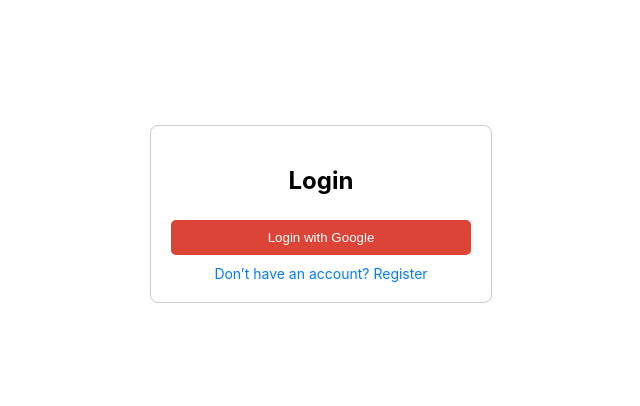
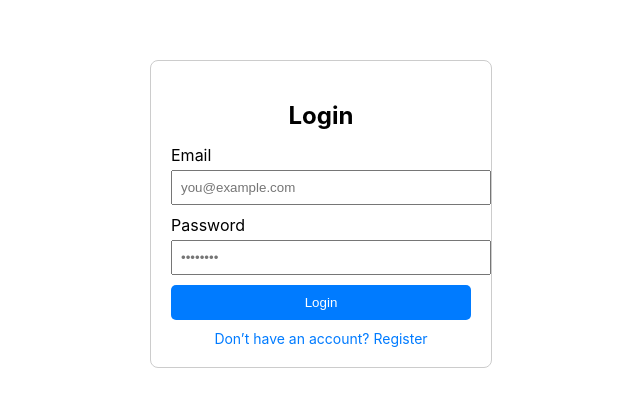
Before and after one commit to github4rslan/arslan-faisal-repo-frontend, a React (Create React App) app: page /login in a window 1280 px wide. Shown: the part 186-592 px from the top of the page, without its empty margins (319-959 px from the left). Built offline with nearby package versions, Linux system fonts and the light colour scheme.

Commit message:
Lets try

```diff
--- a/src/Login.js
+++ b/src/Login.js
@@ -1,72 +1,106 @@
 import React, { useState } from "react";
-import { useNavigate, Link } from "react-router-dom"; // ✅ add Link
-import { auth, provider, signInWithPopup } from "./firebase"; // Firebase functions
-import api from "./api"; // Axios instance to interact with the backend
+import { Link, useNavigate } from "react-router-dom";
+import api from "./api"; // 👈 import axios instance
 
 export default function Login() {
+  const [form, setForm] = useState({ email: "", password: "" });
   const [error, setError] = useState("");
   const [message, setMessage] = useState("");
   const navigate = useNavigate();
 
-  // Google Sign-In handler
-  const handleGoogleLogin = async () => {
+  function handleChange(e) {
+    const { name, value } = e.target;
+    setForm({ ...form, [name]: value });
+  }
+
+  async function handleSubmit(e) {
+    e.preventDefault();
+    setError("");
+    setMessage("");
+
+    if (!form.email || !form.password) {
+      setError("Both fields are required!");
+      return;
+    }
+
     try {
-      const result = await signInWithPopup(auth, provider); // Handle Google Sign-In
-      const user = result.user;
+      // 👇 use api.js instead of fetch
+      const res = await api.post("/auth/login", form);
 
-      // Prepare data for backend
-      const userData = {
-        email: user.email,
-        name: user.displayName,
-        photoURL: user.photoURL,
-        uid: user.uid,
-      };
-
-      // Save in your backend
-      await api.post("/auth/google-signin", userData);
-
-      // Store token + user locally
-      // Note: In Firebase v9, prefer an ID token if you need a verified JWT:
-      // const idToken = await user.getIdToken();
-      // localStorage.setItem("auth_token", idToken);
-      localStorage.setItem("auth_token", user.accessToken || ""); // falls back if you keep this shape
-      localStorage.setItem("user", JSON.stringify(user));
+      // ✅ Save token + user info
+      localStorage.setItem("auth_token", res.data.token);
+      localStorage.setItem("user", JSON.stringify(res.data.user));
 
       setMessage("✅ Login successful!");
       navigate("/dashboard");
     } catch (err) {
-      setError("Google login failed");
-      console.error(err);
+      setError(err.response?.data?.error || "Login failed");
     }
-  };
+  }
 
   return (
-    <div style={{ display: "flex", justifyContent: "center", alignItems: "center", height: "100vh" }}>
-      <div style={{ border: "1px solid #ccc", padding: "20px", borderRadius: "8px", backgroundColor: "#fff", width: "300px" }}>
+    <div
+      style={{
+        display: "flex",
+        justifyContent: "center",
+        alignItems: "center",
+        height: "100vh",
+      }}
+    >
+      <form
+        onSubmit={handleSubmit}
+        style={{
+          border: "1px solid #ccc",
+          padding: "20px",
+          borderRadius: "8px",
+          backgroundColor: "#fff",
+          width: "300px",
+        }}
+      >
         <h2 style={{ textAlign: "center", marginBottom: "15px" }}>Login</h2>
+
+        <div style={{ marginBottom: "10px" }}>
+          <label>Email</label>
+          <input
+            type="email"
+            name="email"
+            value={form.email}
+            onChange={handleChange}
+            placeholder="you@example.com"
+            style={{ width: "100%", padding: "8px", marginTop: "5px" }}
+          />
+        </div>
+
+        <div style={{ marginBottom: "10px" }}>
+          <label>Password</label>
+          <input
+            type="password"
+            name="password"
+            value={form.password}
+            onChange={handleChange}
+            placeholder="••••••••"
+            style={{ width: "100%", padding: "8px", marginTop: "5px" }}
+          />
+        </div>
 
         {error && <p style={{ color: "red", fontSize: "14px" }}>{error}</p>}
         {message && <p style={{ color: "green", fontSize: "14px" }}>{message}</p>}
 
-        {/* Google Sign-In Button */}
         <button
-          type="button"
-          onClick={handleGoogleLogin}
+          type="submit"
           style={{
             width: "100%",
             padding: "10px",
-            backgroundColor: "#db4437", // Google Red Color
+            backgroundColor: "#007bff",
             color: "white",
             border: "none",
             borderRadius: "5px",
             cursor: "pointer",
-            marginTop: "10px",
           }}
         >
-          Login with Google
+          Login
         </button>
 
-        {/* Option for users who don't have an account */}
         <Link
           to="/register"
           style={{
@@ -80,7 +114,7 @@
         >
           Don’t have an account? Register
         </Link>
-      </div>
+      </form>
     </div>
   );
 }
```
